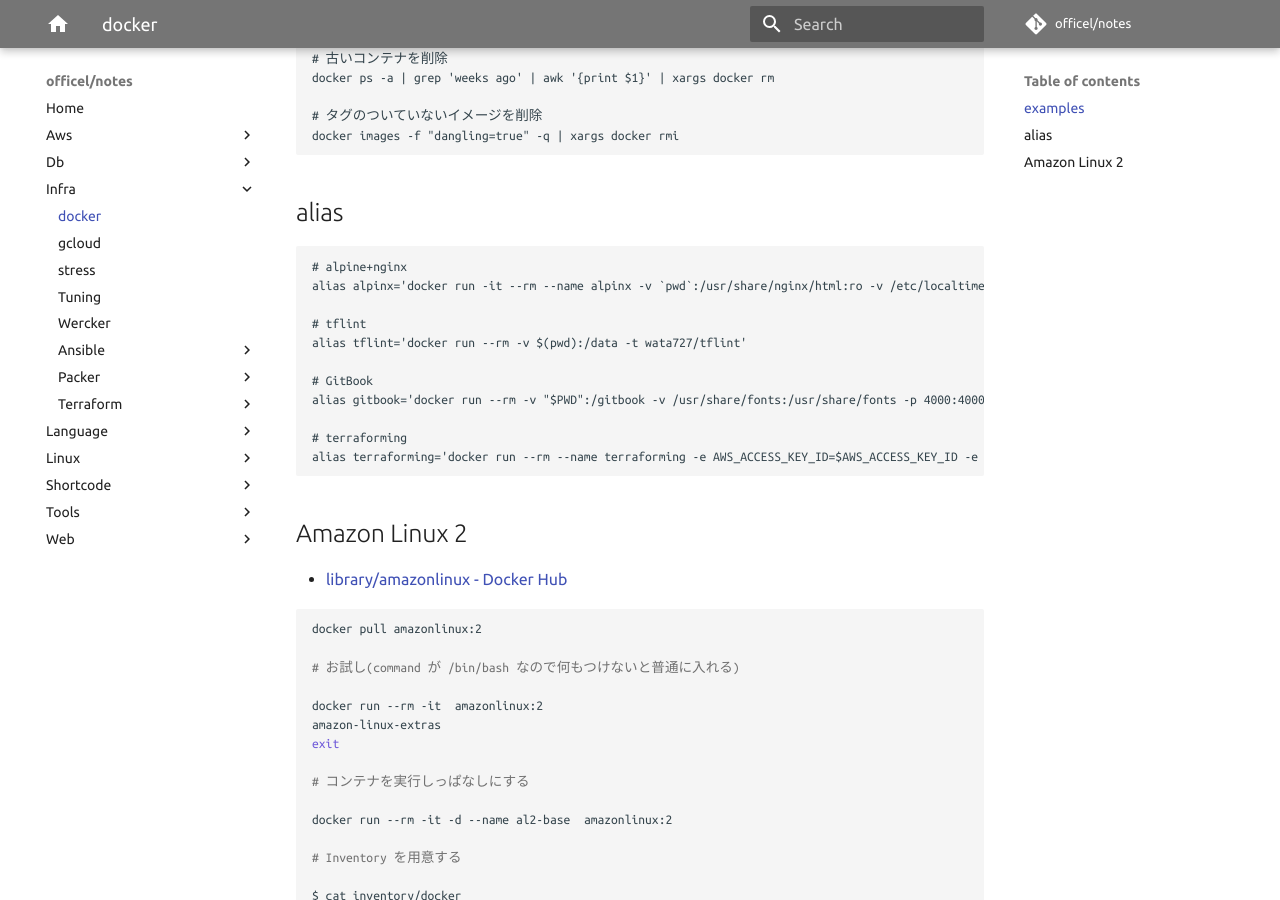
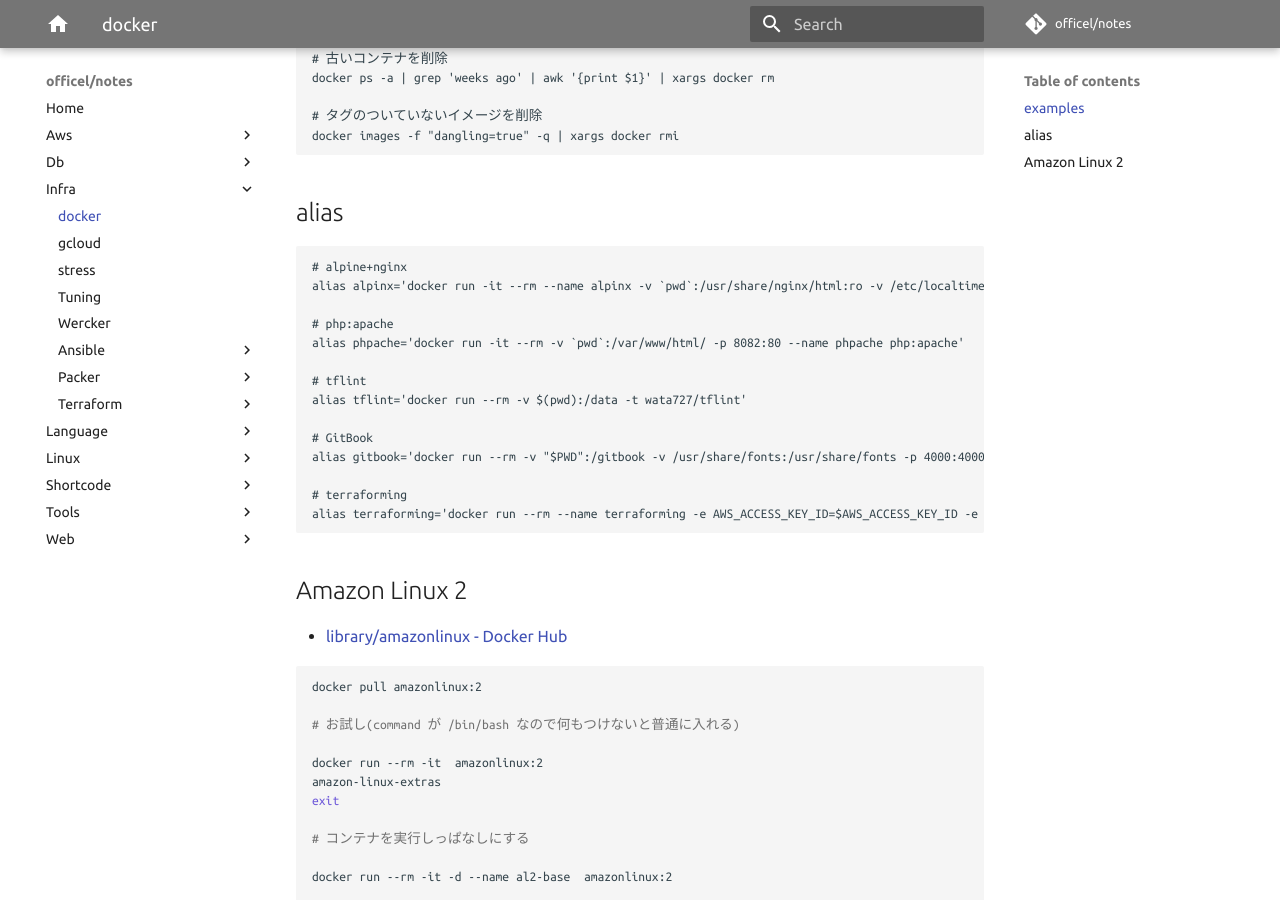
Before and after one commit to officel/notes, an MkDocs documentation site: the page built from docs/infra/docker.md, in a window 1280 px wide and 900 px high, scrolled down 348 px. Built offline with MkDocs 1.6.1 and Material for MkDocs 9.7.7, drawn with Linux system fonts in a browser that asks for light colours; comment, search, counter and statistics services are not loaded.

Commit message:
alias php:apache
ちょっとPHPで遊びたい時に。
php:alpineだと-Sがうまく使えなかったので。。。

````diff
--- a/docs/infra/docker.md
+++ b/docs/infra/docker.md
@@ -21,6 +21,9 @@
 ```
 # alpine+nginx
 alias alpinx='docker run -it --rm --name alpinx -v `pwd`:/usr/share/nginx/html:ro -v /etc/localtime:/etc/localtime:ro -d -p 8080:80 nginx:alpine'
+
+# php:apache
+alias phpache='docker run -it --rm -v `pwd`:/var/www/html/ -p 8082:80 --name phpache php:apache'
 
 # tflint
 alias tflint='docker run --rm -v $(pwd):/data -t wata727/tflint'
````
